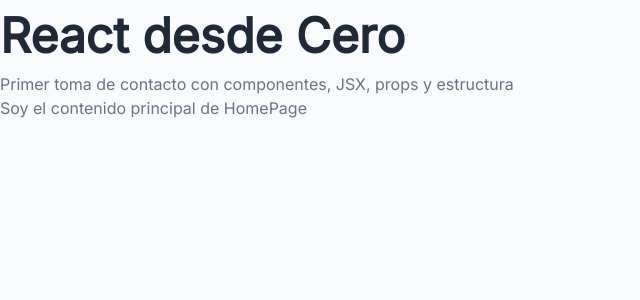
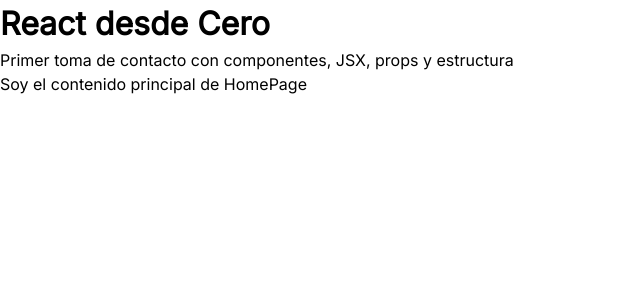
Before and after one commit to joacocaturelli/ecommerce-frontend, a React (Vite) app: page / in a window 1280 px wide. Shown: the top 300 px of the page, without its empty margins (0-640 px from the left). Built offline with nearby package versions, Linux system fonts and the light colour scheme.

Commit message:
Chore: Actualizacion de estilos y variables globales

```diff
--- a/src/styles/index.css
+++ b/src/styles/index.css
@@ -1,6 +1,4 @@
-/* =========================================
-   RESET
-========================================= */
+/* Reset */
 
 *,
 *::before,
@@ -10,42 +8,16 @@
   padding: 0;
 }
 
-html {
-  font-family: var(--font-family);
-  scroll-behavior: smooth;
+body {
+  min-height: 100vh;
+  line-height: 1.5;
+  font-family: "Inter", "Manrope" ;
 }
 
-body {
-  min-height: 100vh;
-  background: var(--color-background);
-  color: var(--color-text);
-  line-height: 1.5;
-  text-rendering: optimizeLegibility;
-}
-
-#root {
-  min-height: 100vh;
-  display: flex;
-  flex-direction: column;
-}
-
-/* =========================================
-   ELEMENTOS
-========================================= */
-
-img {
+img,
+picture {
+  max-width: 100%;
   display: block;
-  max-width: 100%;
-}
-
-a {
-  color: inherit;
-  text-decoration: none;
-}
-
-ul,
-ol {
-  list-style: none;
 }
 
 button,
@@ -55,141 +27,55 @@ select {
   font: inherit;
 }
 
-button {
-  border: none;
-  cursor: pointer;
-  background: none;
+ul,
+ol {
+  list-style: none;
 }
 
-input,
-textarea,
-select {
-  outline: none;
+a {
+  text-decoration: none;
+  color: inherit;
 }
 
-input:focus,
-textarea:focus,
-select:focus {
-  border-color: var(--color-primary);
+.button, .button-xs {
+ padding: 15px 25px;
+ border: unset;
+ border-radius: 999px;
+ color: black;
+ z-index: 1;
+ background: var(--color-secondary);
+ position: relative;
+ font-weight: 600;
+ font-size: 17px;
+ transition: all 250ms;
+ overflow: hidden;
 }
 
-/* =========================================
-   CONTENEDOR
-========================================= */
-
-.container {
-  width: min(90%, var(--container-width));
-  margin-inline: auto;
+.button-xs{
+  padding: 5px 10px;
+  font-size: 0.9rem;
+  border: 2px solid black;
 }
 
-/* =========================================
-   BOTONES
-========================================= */
+.button::before, .button-xs::before {
+ content: "";
+ position: absolute;
+ top: 0;
+ left: 0;
+ height: 100%;
+ width: 0;
+ border-radius: 15px;
+ background-color: var(--color-primary);
+ z-index: -1;
+ transition: all 250ms;
 
-.btn {
-  display: inline-flex;
-  align-items: center;
-  justify-content: center;
-  gap: .5rem;
-
-  padding: .8rem 1.5rem;
-
-  border-radius: var(--radius-md);
-
-  transition: var(--transition);
-
-  font-weight: 600;
 }
 
-.btn-primary {
-  background: var(--color-primary);
-  color: white;
+.button:hover, .button-xs:hover {
+ color: white;
+ border: 2px solid var(--color-primary);
 }
 
-.btn-primary:hover {
-  background: var(--color-primary-hover);
+.button:hover::before, .button-xs:hover::before {
+ width: 100%;
 }
-
-.btn-secondary {
-  background: var(--color-secondary);
-  color: white;
-}
-
-.btn-secondary:hover {
-  background: var(--color-secondary-hover);
-}
-
-/* =========================================
-   TARJETAS
-========================================= */
-
-.card {
-  background: var(--color-surface);
-  border-radius: var(--radius-lg);
-  box-shadow: var(--shadow-sm);
-  padding: var(--space-lg);
-}
-
-/* =========================================
-   TITULOS
-========================================= */
-
-h1 {
-  font-size: var(--font-3xl);
-}
-
-h2 {
-  font-size: var(--font-2xl);
-}
-
-h3 {
-  font-size: var(--font-xl);
-}
-
-p {
-  color: var(--color-text-light);
-}
-
-/* =========================================
-   UTILIDADES
-========================================= */
-
-.flex {
-  display: flex;
-}
-
-.grid {
-  display: grid;
-}
-
-.hidden {
-  display: none;
-}
-
-.text-center {
-  text-align: center;
-}
-
-.mt-1 {
-  margin-top: var(--space-sm);
-}
-
-.mt-2 {
-  margin-top: var(--space-md);
-}
-
-.mt-3 {
-  margin-top: var(--space-lg);
-}
-
-.mb-1 {
-  margin-bottom: var(--space-sm);
-}
-
-.mb-2 {
-  margin-bottom: var(--space-md);
-}
-
-.mb-3 {
-  margin-bottom: var(--space-lg);
-}
--- a/src/styles/variables.css
+++ b/src/styles/variables.css
@@ -4,18 +4,21 @@
 
 :root {
   /* Colores principales */
-  --color-primary: #2563eb;
-  --color-primary-hover: #1d4ed8;
+  --color-primary: #A44200;
+  --color-primary-hover: #5c2601;
 
-  --color-secondary: #14b8a6;
-  --color-secondary-hover: #0f766e;
+  --color-secondary: #e36c11;
+  --color-secondary-hover: #71491f;
+
+  --color-tertiary: #2E1CF2;
+  --color-tertiary-hover: #171069;
 
   /* Colores neutros */
   --color-background: #f8fafc;
   --color-surface: #ffffff;
 
-  --color-text: #1f2937;
-  --color-text-light: #6b7280;
+  --color-text: black;
+  --color-text-light: white;
 
   --color-border: #e5e7eb;
 
@@ -25,14 +28,6 @@
   --color-danger: #ef4444;
 
   /* Tipografía */
-  --font-family:
-    Inter,
-    system-ui,
-    -apple-system,
-    BlinkMacSystemFont,
-    "Segoe UI",
-    sans-serif;
-
   --font-xs: 0.75rem;
   --font-sm: 0.875rem;
   --font-md: 1rem;
@@ -53,7 +48,7 @@
   --radius-sm: 6px;
   --radius-md: 10px;
   --radius-lg: 16px;
-  --radius-xl: 24px;
+  --radius-xl: 25px;
 
   /* Sombras */
   --shadow-sm: 0 2px 8px rgba(0, 0, 0, 0.08);
```
